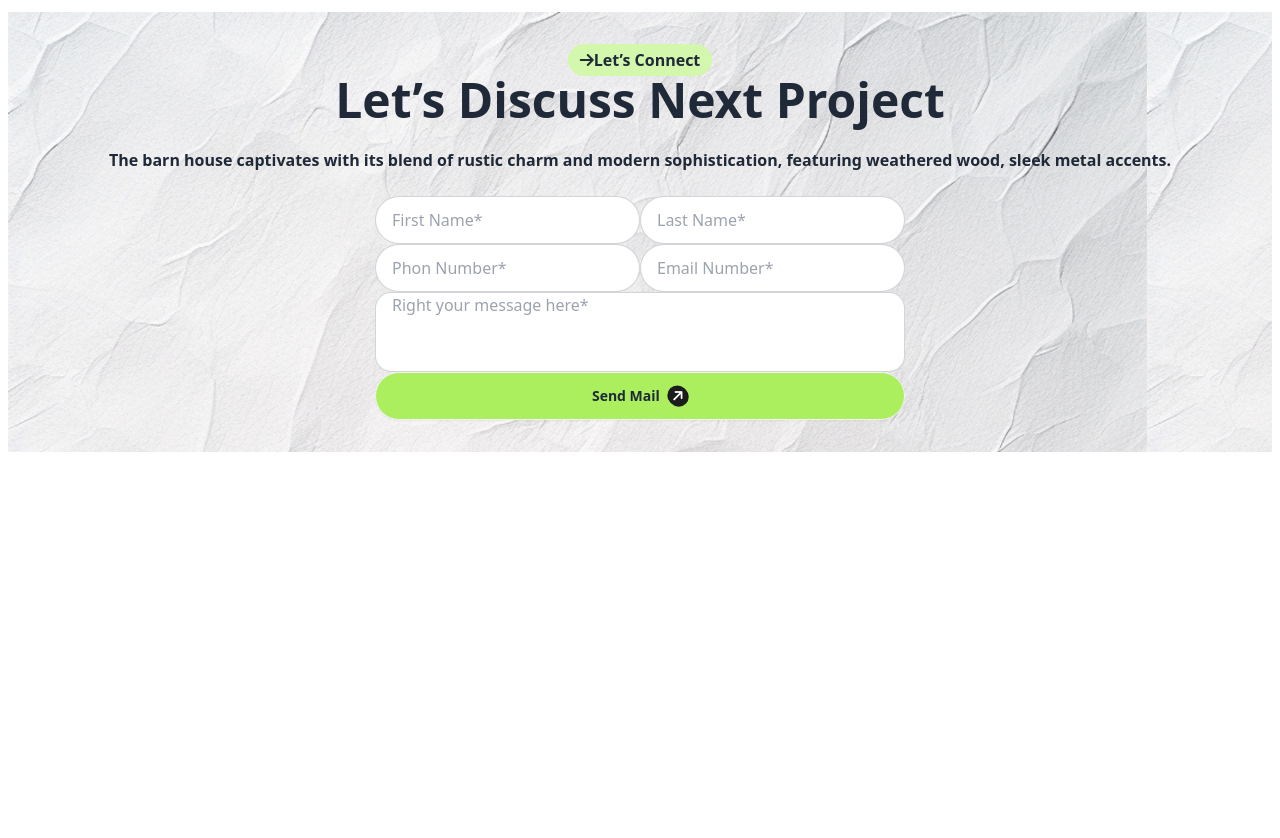
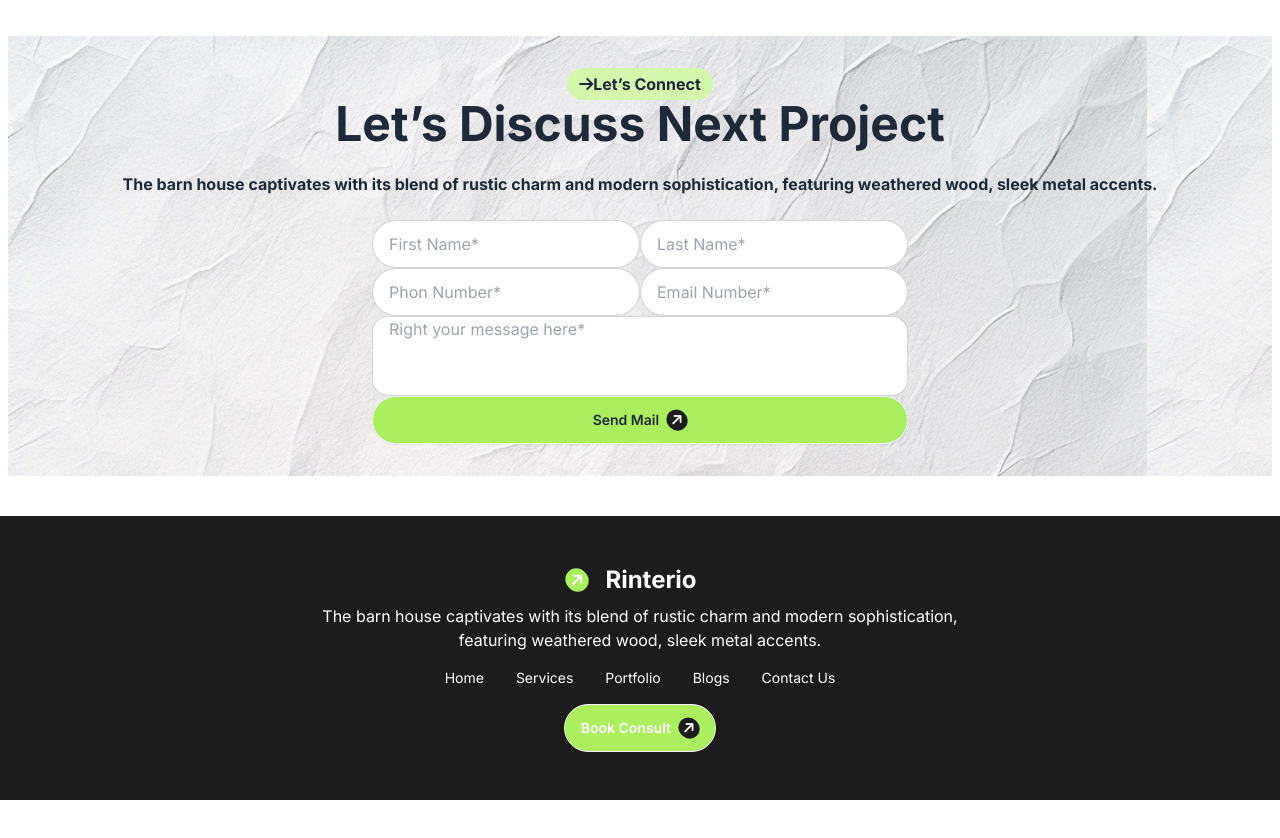
Before and after one commit to ShuvoSW/B10-Assignment-03, a plain HTML site: page index.html in a window 1280 px wide. Shown: the part 3103-3941 px from the top of the page. Before the commit the page ends 3595 px from the top, so only its background shows below. Drawn offline with nearby package versions, Linux system fonts and the light colour scheme.

Commit message:
Footer section

```diff
--- a/index.html
+++ b/index.html
@@ -4,6 +4,10 @@
     <meta charset="UTF-8">
     <meta name="viewport" content="width=device-width, initial-scale=1.0">
     <title>Rinterio</title>
+    <!-- Inter font -->
+    <link rel="preconnect" href="https://fonts.googleapis.com">
+    <link rel="preconnect" href="https://fonts.gstatic.com" crossorigin>
+    <link href="https://fonts.googleapis.com/css2?family=Inter:ital,opsz,wght@0,14..32,100..900;1,14..32,100..900&display=swap" rel="stylesheet">
     <!-- Tailwind & DaisyUi cdn -->
     <link href="https://cdn.jsdelivr.net/npm/daisyui@4.12.10/dist/full.min.css" rel="stylesheet" type="text/css" />
     <script src="https://cdn.tailwindcss.com"></script>
@@ -14,15 +18,19 @@
             extend: {
               colors: {
                 clifford: '#da373d',
+              },
+              fontFamily: {
+                inter: ['Inter', 'sans-serif' ]
               }
             }
           }
         }
-      </script>
+    </script>
     <!-- Font awesome -->
     <script src="https://kit.fontawesome.com/ba22909762.js" crossorigin="anonymous"></script>
+
 </head>
-<body>
+<body class="font-inter">
     <header class="bg-[#F7F7F7]">
         <!-- Nav section start-->
          <nav class=" w-10/12 mx-auto">
@@ -267,7 +275,7 @@ modern sophistication, featuring weathered wood, sleek metal accents.
       <!-- Uniq section end  -->
 
             <!-- Discuss section start -->
-          <div class="m-2" style="background-image: url(./assets/bg.jpg);">
+          <div class="m-2 mt-8" style="background-image: url(./assets/bg.jpg);">
             <div class="w-12/12 mx-auto mb-10 pt-8">
               <div class="text-center">
                 <button class=" bg-[#D4F7AE] p-3 pb-1 pt-1 rounded-full font-bold"><i class="fa-solid fa-arrow-right"></i>Let’s Connect</button>
@@ -314,6 +322,40 @@ modern sophistication, featuring weathered wood, sleek metal accents.
                 <!-- Main section end -->
     </main>
 
-    <footer></footer>
+    <footer class="bg-[#1C1C1C]">
+      <!-- Footer section start -->
+      <div class=" w-10/12 mx-auto pb-10 pt-8 lg:mb-10">
+        <div class="navbar flex  flex-col justify-center items-center text-white">
+            <div>
+                <div class="-rotate-45">
+                    <i class="fa-solid fa-arrow-right bg-[#ABEF5F] rounded-full p-1"></i>
+                </div>
+                  <a class="btn btn-ghost text-2xl font-bold">Rinterio</a>
+            </div>
+
+           <h1 class="text-white text-center">
+            The barn house captivates with its blend of rustic charm and modern sophistication, <br> featuring weathered wood, sleek metal accents.
+           </h1>
+            <div class="navbar-center ">
+              <ul class="menu menu-horizontal px-1 lg:flex grid grid-rows ">
+                <li><a class="text-white">Home</a></li>
+                <li><a class="text-white"> Services</a></li>
+                <li><a class="text-white">Portfolio</a></li>
+                <li><a class="text-white"> Blogs</a></li>
+                <li><a class="text-white">Contact Us</a></li>
+              </ul>
+            </div>
+
+            <div class="gap-3  ">
+                  <a class="btn bg-[#ABEF5F] text-white rounded-full sm:flex">Book Consult
+                    <div class="-rotate-45">
+                    <i class="fa-solid fa-arrow-right text-white bg-[#1C1C1C] rounded-full p-1"></i>
+                </div></a>
+            </div>
+
+
+          </div>
+        </div>
+    </footer>
 </body>
 </html>
```
